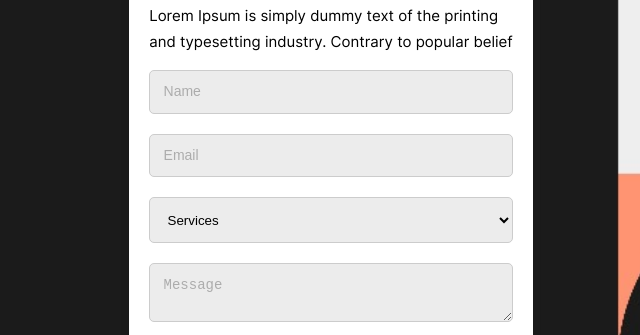
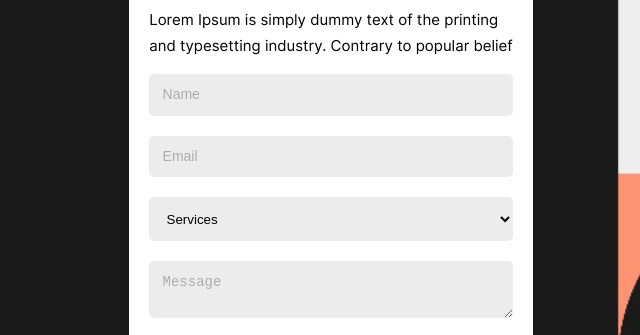
Before and after one commit to Abdullah-Kz/html-project, a plain HTML site: page index.html in a window 1280 px wide. Shown: the part 298-633 px from the top of the page, 640-1280 px from the left. Drawn offline with Linux system fonts and the light colour scheme.

Commit message:
border final edit

```diff
--- a/CSS/homebanner.css
+++ b/CSS/homebanner.css
@@ -71,7 +71,6 @@ line-height:31.47p;
    .contact-form form {
      display: flex;
      flex-direction: column;
-     border: none;
    }
 
    .contact-form form input,
@@ -82,6 +81,7 @@ line-height:31.47p;
      border: 1px solid #ccc;
      background-color: #ECECEC;
      border-radius: 5px;
+     border: 0;
    }
    .contact-form form input::placeholder,
    .contact-form form textarea::placeholder,
```
